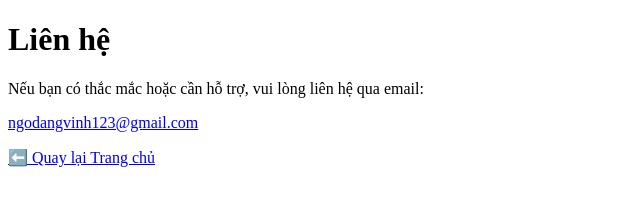
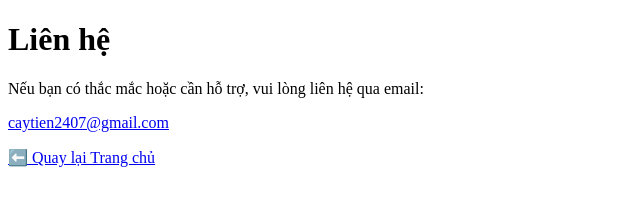
Before and after one commit to andanhvaandanh/taivdtiktok, a website: page contact.html in a window 1280 px wide. Shown: the full height of the page, 0-640 px from the left. Drawn offline with Linux system fonts and the light colour scheme.

Commit message:
Update contact.html

```diff
--- a/contact.html
+++ b/contact.html
@@ -13,7 +13,7 @@
 <body>
   <h1>Liên hệ</h1>
   <p>Nếu bạn có thắc mắc hoặc cần hỗ trợ, vui lòng liên hệ qua email:</p>
-  <p><a href="mailto:ngodangvinh123@gmail.com">ngodangvinh123@gmail.com</a></p>
+  <p><a href="mailto:caytien2407@gmail.com">caytien2407@gmail.com</a></p>
 
   <p><a href="index.html">⬅️ Quay lại Trang chủ</a></p>
 </body>
```
